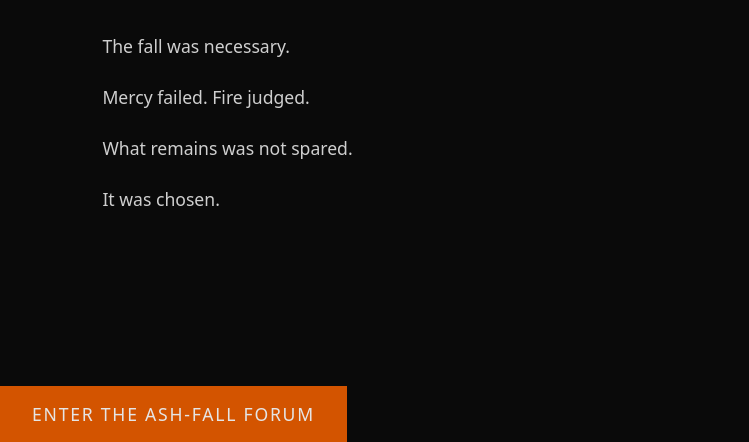
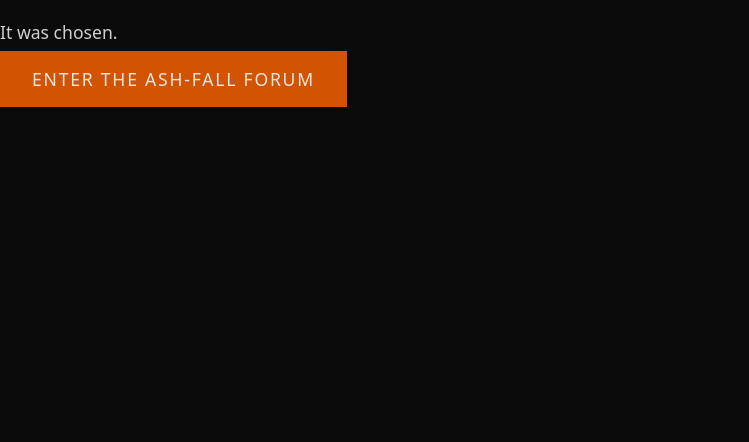
Before and after one commit to xxxghostfacekidxxx-glitch/Ash-Fall, a plain HTML site: page public/index.html in a window 1280 px wide. Shown: the part 398-840 px from the top of the page, without its empty margins (0-749 px from the left). After the commit the page ends 800 px from the top, so only its background shows below. Drawn offline with Linux system fonts and the light colour scheme.

Commit message:
Remove .monolith class styles
Removed .monolith class styles from CSS.

```diff
--- a/styles/style.css
+++ b/styles/style.css
@@ -10,14 +10,6 @@ html, body {
   color: #e5e5e5;
   font-family: system-ui, -apple-system, BlinkMacSystemFont, "Segoe UI",
                Roboto, Oxygen, Ubuntu, Cantarell, "Helvetica Neue", Arial, sans-serif;
-}
-
-.monolith {
-  height: 100%;
-  display: flex;
-  flex-direction: column;
-  justify-content: center;
-  padding: 12vw 8vw;
 }
 
 h1 {
```
